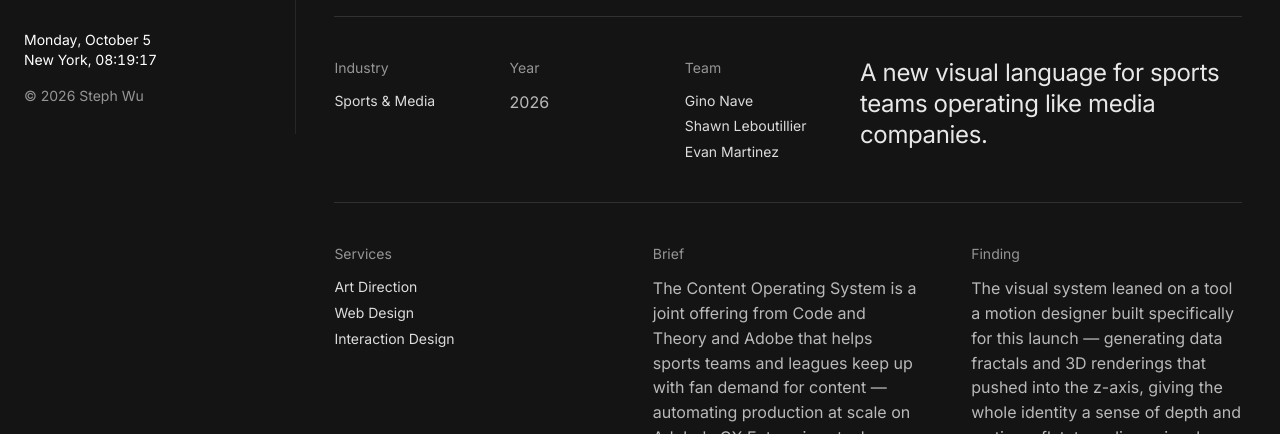
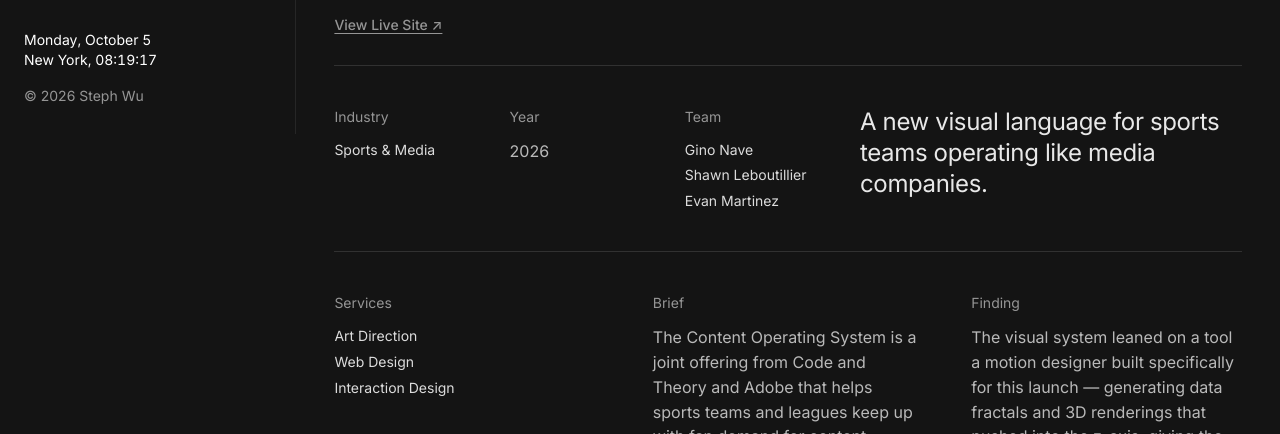
Before and after one commit to stephhwu/Portfolio-2026, a website built with Vite: page adobe-cos/index.html in a window 1280 px wide. Shown: the part 666-1100 px from the top of the page. Built offline with nearby package versions, Linux system fonts and the light colour scheme.

Commit message:
Add live site link to Adobe Content Operating System
Co-Authored-By: Claude Opus 5.5 <noreply@anthropic.com>

```diff
--- a/adobe-cos/index.html
+++ b/adobe-cos/index.html
@@ -87,6 +87,10 @@
 
       <section class="project-meta">
         <h1 class="project-title">Adobe Content Operating System</h1>
+
+        <div class="project-links">
+          <a href="https://www.thecontentoperatingsystem.com/" target="_blank" rel="noopener noreferrer" class="project-link">View Live Site ↗</a>
+        </div>
 
         <div class="project-meta-row project-meta-row--top project-meta-row--top-4col">
           <div class="project-meta-col">
```
